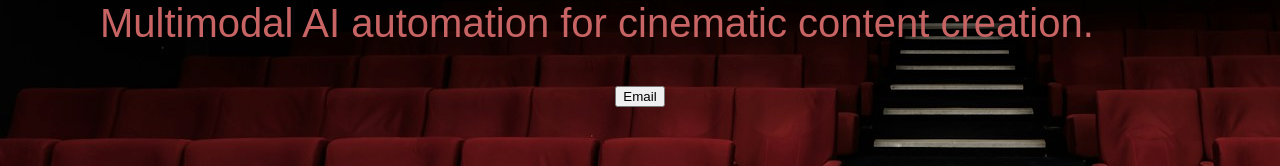
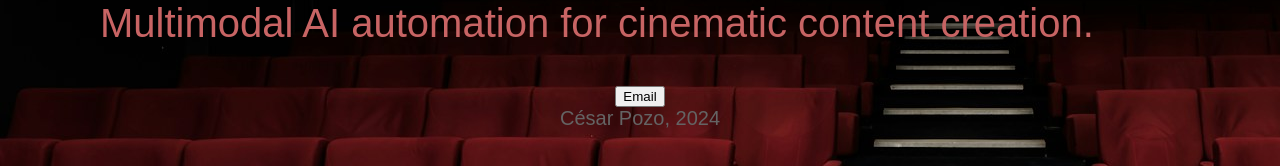
Before and after one commit to c-pzzo/LPA_Flask, a Flask app: page / in a window 1280 px wide. Shown: the part 634-800 px from the top of the page. Run offline with Flask 3, Linux system fonts and the light colour scheme.

Commit message:
Added Classes to paragraph elements. Added an ID for a footer.

```diff
--- a/static/fonts/style.css
+++ b/static/fonts/style.css
@@ -19,7 +19,7 @@ h2 {
   text-align: center;
 }
 
-p {
+.bodytext {
   font-size: 40px;
   font-family: sans-serif;
   font-weight: normal;
@@ -27,7 +27,15 @@ p {
   text-align: left;
 }
 
-body {
+#footer {
+  font-size: 20px;
+  font-family: sans-serif;
+  font-weight: normal;
+  color: rgb(100, 100, 100);
+  text-align: center;
+}
+
+body { /*Photo by <a href="https://unsplash.com/@felixmooneeram?utm_content=creditCopyText&utm_medium=referral&utm_source=unsplash">Felix Mooneeram</a> on <a href="https://unsplash.com/photos/red-cinema-chair-evlkOfkQ5rE?utm_content=creditCopyText&utm_medium=referral&utm_source=unsplash">Unsplash</a>*/
   background-image: url("../images/felix-mooneeram-evlkOfkQ5rE-unsplash.jpg");
 }
 
@@ -41,3 +49,5 @@ body {
   height: 250px;
   object-fit: cover;
 }
+
+/*IDs are only for single elements. Classes are for multiple elements.*/
--- a/templates/home.html
+++ b/templates/home.html
@@ -21,13 +21,14 @@
             About
         </h2>
 
-        <p>
+        <p class="bodytext">
         Multimodal AI automation for cinematic content creation.
         </p>
         </div>
 
     <div style="text-align:center;">
     <button>Email</button>
+        <div id="footer">César Pozo, 2024 </div>
     </div>
 
     </body>
```
Also changed, not shown: static/images/Action.png (added), static/images/Lights.png (added), static/images/Prompt.png (added).
